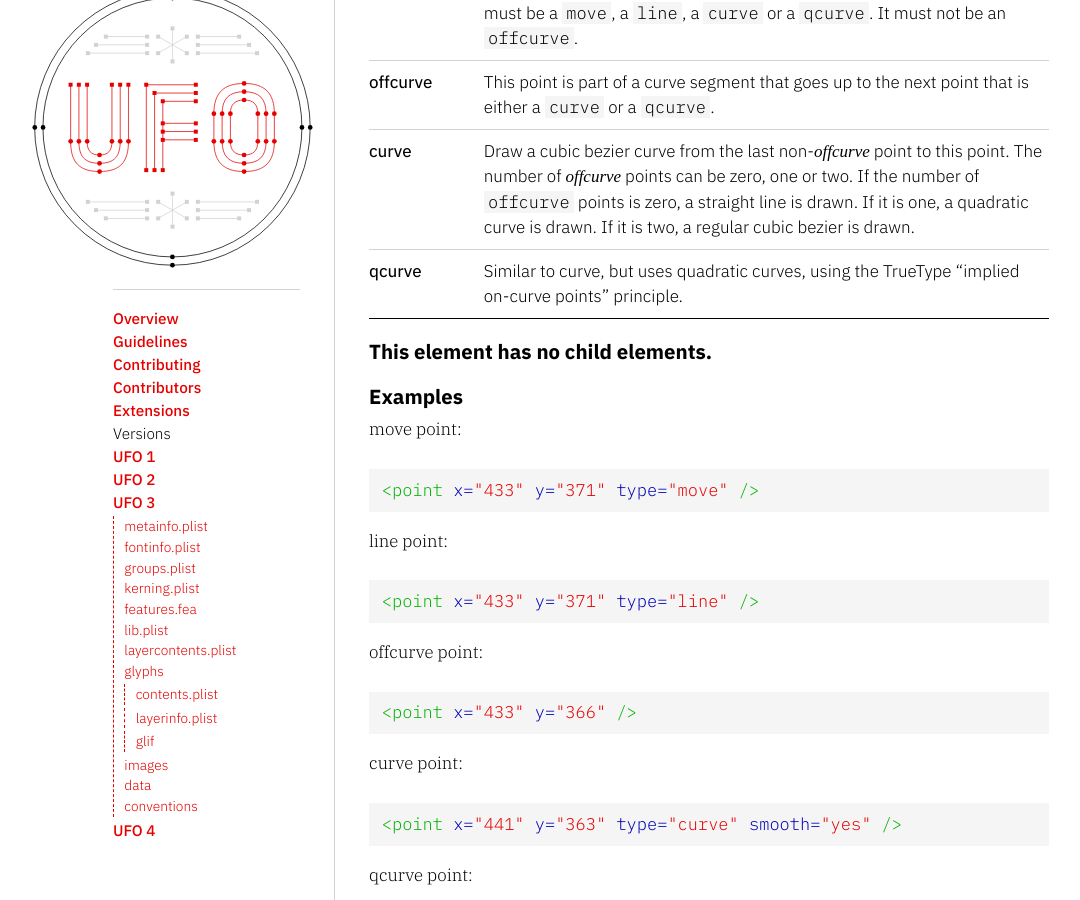
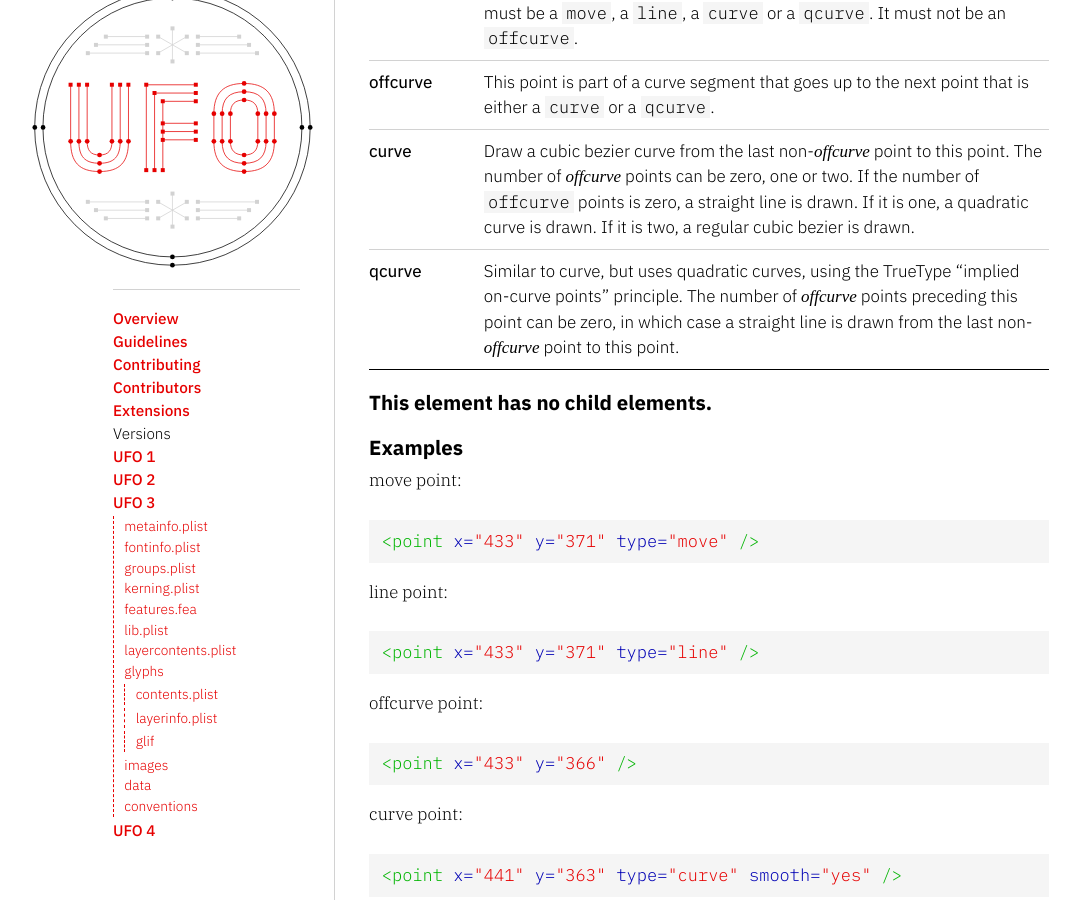
Before and after one commit to unified-font-object/ufo-spec, a Jekyll site: the page built from versions/ufo3/glyphs/glif.md, in a window 1280 px wide and 900 px high, scrolled down 12074 px. Shown: the whole window, without its empty margins (51-1131 px from the left). Built offline with Jekyll 4.4.1, drawn with Linux system fonts in a browser that asks for light colours; some web fonts are replaced.

Commit message:
Clarify "qcurve" segment without offcurves means straight line
Fixes https://github.com/unified-font-object/ufo-spec/issues/211

```diff
--- a/versions/ufo3/glyphs/glif.md
+++ b/versions/ufo3/glyphs/glif.md
@@ -294,7 +294,7 @@
 | line | Draw a straight line from the previous point to this point. The previous point must be a `move`, a `line`, a `curve` or a `qcurve`. It must not be an `offcurve`. |
 | offcurve | This point is part of a curve segment that goes up to the next point that is either a `curve` or a `qcurve`. |
 | curve | Draw a cubic bezier curve from the last non-*offcurve* point to this point. The number of *offcurve* points can be zero, one or two. If the number of `offcurve` points is zero, a straight line is drawn. If it is one, a quadratic curve is drawn. If it is two, a regular cubic bezier is drawn. |
-| qcurve | Similar to curve, but uses quadratic curves, using the TrueType "implied on-curve points" principle. |
+| qcurve | Similar to curve, but uses quadratic curves, using the TrueType "implied on-curve points" principle. The number of *offcurve* points preceding this point can be zero, in which case a straight line is drawn from the last non-*offcurve* point to this point. |
 
 #### This element has no child elements.
 
```
